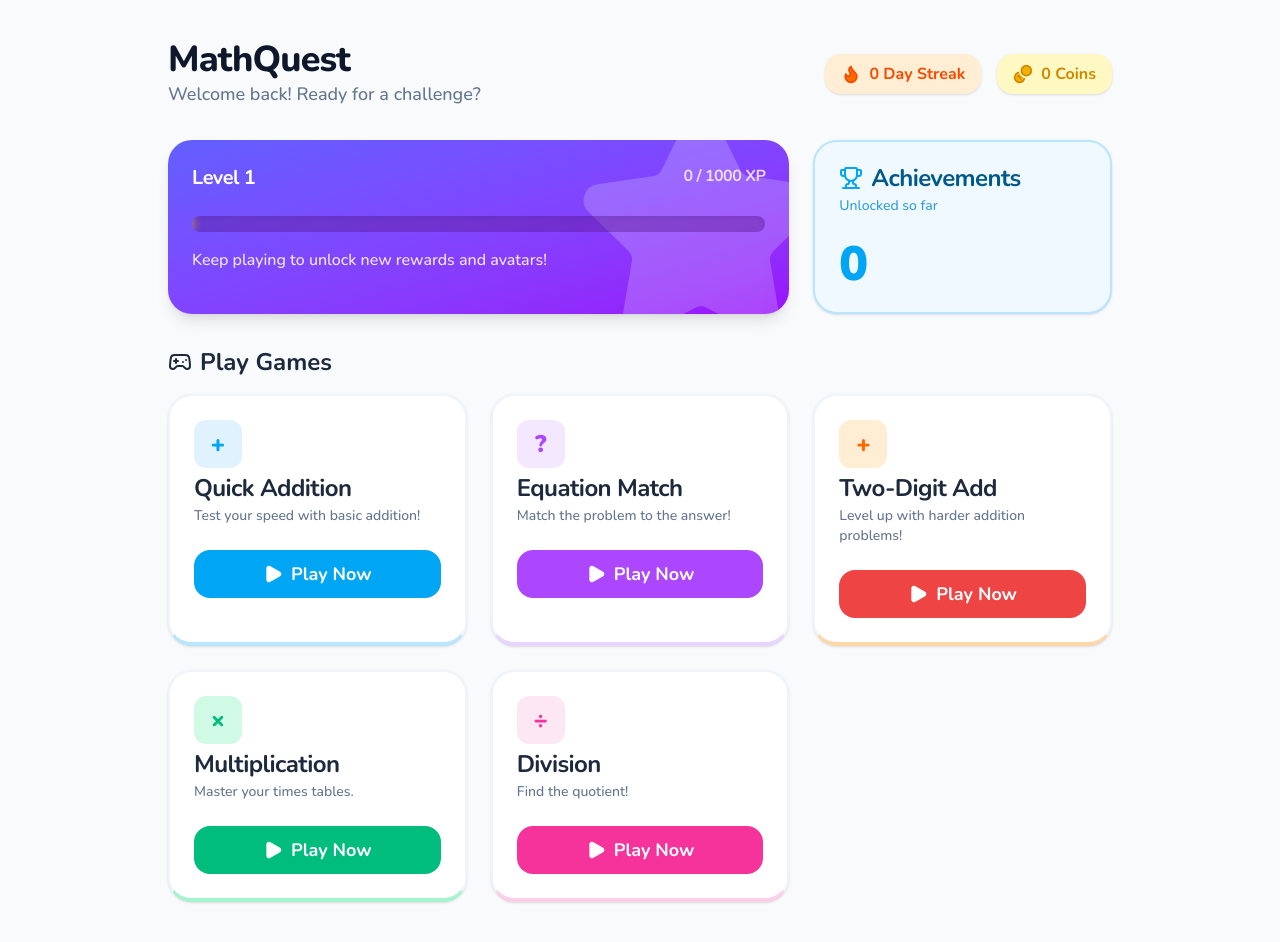
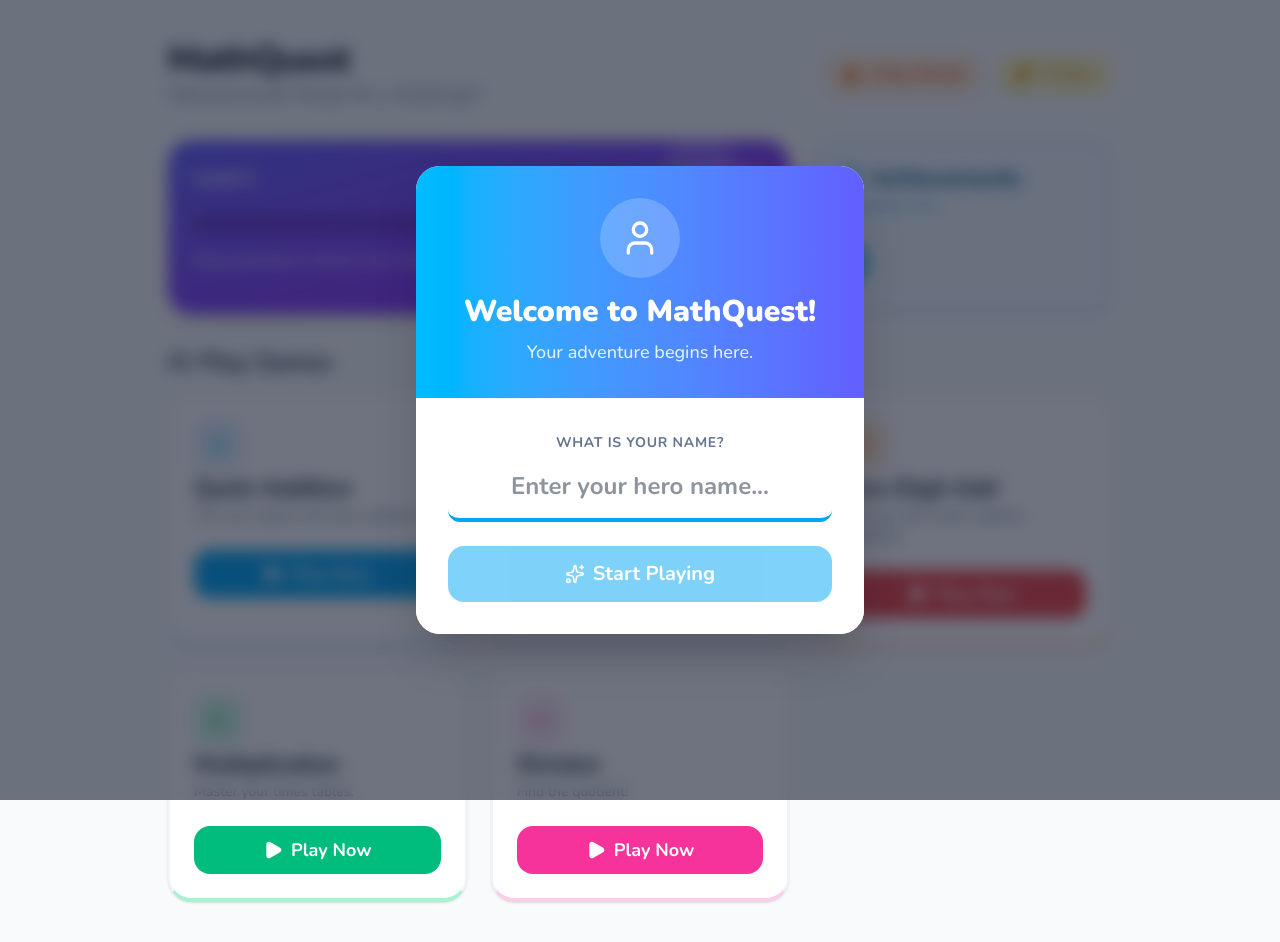
Before and after one commit to SriramPeddapanta/mathquest, a Next.js app: page / in a window 1280 px wide. Built offline with nearby package versions, Linux system fonts and the light colour scheme.

Commit message:
Add player onboarding and fix hydration mismatch

```diff
--- a/app/page.tsx
+++ b/app/page.tsx
@@ -7,20 +7,26 @@ import { Progress } from "@/components/ui/progress";
 import { Flame, Trophy, Coins, Star, Gamepad2, Play } from "lucide-react";
 import Link from "next/link";
 import { motion } from "framer-motion";
+import { ClientOnly } from "@/components/ClientOnly";
+import { PlayerOnboarding } from "@/components/PlayerOnboarding";
 
 export default function Dashboard() {
-  const { xp, level, coins, currentStreak, unlockedAchievements } = useUserStore();
+  const { playerName, xp, level, coins, currentStreak, unlockedAchievements } = useUserStore();
 
   const xpForNextLevel = level * 1000;
   const xpProgress = (xp / xpForNextLevel) * 100;
 
   return (
-    <div className="flex-1 p-6 md:p-10 max-w-5xl mx-auto w-full flex flex-col gap-8">
-      <header className="flex flex-col md:flex-row justify-between items-start md:items-center gap-4">
-        <div>
-          <h1 className="text-4xl font-extrabold text-slate-900 tracking-tight">MathQuest</h1>
-          <p className="text-slate-500 font-medium text-lg">Welcome back! Ready for a challenge?</p>
-        </div>
+    <ClientOnly>
+      <PlayerOnboarding />
+      <div className="flex-1 p-6 md:p-10 max-w-5xl mx-auto w-full flex flex-col gap-8">
+        <header className="flex flex-col md:flex-row justify-between items-start md:items-center gap-4">
+          <div>
+            <h1 className="text-4xl font-extrabold text-slate-900 tracking-tight">MathQuest</h1>
+            <p className="text-slate-500 font-medium text-lg">
+              {playerName ? `Welcome back, ${playerName}!` : "Welcome back! Ready for a challenge?"}
+            </p>
+          </div>
         <div className="flex gap-4">
           <div className="bg-orange-100 text-orange-600 px-4 py-2 rounded-2xl flex items-center gap-2 font-bold shadow-sm">
             <Flame className="w-5 h-5 fill-orange-500" />
@@ -168,5 +174,6 @@ export default function Dashboard() {
         </div>
       </section>
     </div>
+    </ClientOnly>
   );
 }
--- /dev/null
+++ b/components/ClientOnly.tsx
@@ -0,0 +1,18 @@
+"use client";
+
+import { useState, useEffect } from "react";
+import { useUserStore } from "@/store/useUserStore";
+
+export function ClientOnly({ children }: { children: React.ReactNode }) {
+  const [hasMounted, setHasMounted] = useState(false);
+
+  useEffect(() => {
+    setHasMounted(true);
+  }, []);
+
+  if (!hasMounted) {
+    return null;
+  }
+
+  return <>{children}</>;
+}
--- /dev/null
+++ b/components/PlayerOnboarding.tsx
@@ -0,0 +1,77 @@
+"use client";
+
+import { useState } from "react";
+import { useUserStore } from "@/store/useUserStore";
+import { Card, CardContent, CardHeader, CardTitle, CardDescription } from "@/components/ui/card";
+import { AnimatedButton } from "@/components/ui/button";
+import { User, Sparkles } from "lucide-react";
+import { motion, AnimatePresence } from "framer-motion";
+
+export function PlayerOnboarding() {
+  const { playerName, setPlayerName } = useUserStore();
+  const [inputValue, setInputValue] = useState("");
+
+  if (playerName) return null;
+
+  const handleSubmit = (e: React.FormEvent) => {
+    e.preventDefault();
+    if (inputValue.trim().length > 0) {
+      setPlayerName(inputValue.trim());
+    }
+  };
+
+  return (
+    <AnimatePresence>
+      <motion.div
+        initial={{ opacity: 0 }}
+        animate={{ opacity: 1 }}
+        exit={{ opacity: 0 }}
+        className="fixed inset-0 z-50 bg-slate-900/60 backdrop-blur-sm flex items-center justify-center p-4"
+      >
+        <motion.div
+          initial={{ scale: 0.9, y: 20 }}
+          animate={{ scale: 1, y: 0 }}
+          exit={{ scale: 0.9, y: 20 }}
+          className="w-full max-w-md"
+        >
+          <Card className="border-0 shadow-2xl overflow-hidden">
+            <div className="bg-gradient-to-r from-sky-400 to-indigo-500 p-8 text-center text-white">
+              <div className="mx-auto bg-white/20 w-20 h-20 rounded-full flex items-center justify-center mb-4">
+                <User className="w-10 h-10 text-white" />
+              </div>
+              <h2 className="text-3xl font-black mb-2">Welcome to MathQuest!</h2>
+              <p className="text-sky-100 font-medium text-lg">Your adventure begins here.</p>
+            </div>
+            <CardContent className="p-8 bg-white">
+              <form onSubmit={handleSubmit} className="space-y-6 text-center">
+                <div className="space-y-2">
+                  <label htmlFor="playerName" className="text-sm font-bold text-slate-500 uppercase tracking-wider">
+                    What is your name?
+                  </label>
+                  <input
+                    id="playerName"
+                    type="text"
+                    value={inputValue}
+                    onChange={(e) => setInputValue(e.target.value)}
+                    placeholder="Enter your hero name..."
+                    className="w-full text-center text-2xl font-bold text-slate-800 border-b-4 border-slate-200 bg-slate-50 px-4 py-4 rounded-xl focus:outline-none focus:border-sky-500 focus:bg-white transition-colors"
+                    autoFocus
+                    maxLength={15}
+                  />
+                </div>
+                <AnimatedButton
+                  type="submit"
+                  size="lg"
+                  className="w-full text-xl gap-2"
+                  disabled={inputValue.trim().length === 0}
+                >
+                  <Sparkles className="w-5 h-5" /> Start Playing
+                </AnimatedButton>
+              </form>
+            </CardContent>
+          </Card>
+        </motion.div>
+      </motion.div>
+    </AnimatePresence>
+  );
+}
--- a/store/useUserStore.ts
+++ b/store/useUserStore.ts
@@ -3,6 +3,8 @@ import { persist } from "zustand/middleware";
 import { User } from "@/types";
 
 interface UserStore extends User {
+  playerName: string | null;
+  setPlayerName: (name: string) => void;
   addXP: (amount: number) => void;
   addCoins: (amount: number) => void;
   spendCoins: (amount: number) => boolean;
@@ -14,6 +16,7 @@ interface UserStore extends User {
 export const useUserStore = create<UserStore>()(
   persist(
     (set, get) => ({
+      playerName: null,
       xp: 0,
       level: 1,
       coins: 0,
@@ -21,6 +24,8 @@ export const useUserStore = create<UserStore>()(
       maxStreak: 0,
       lastPlayedDate: null,
       unlockedAchievements: [],
+
+      setPlayerName: (name) => set({ playerName: name }),
 
       addXP: (amount) =>
         set((state) => {
```
